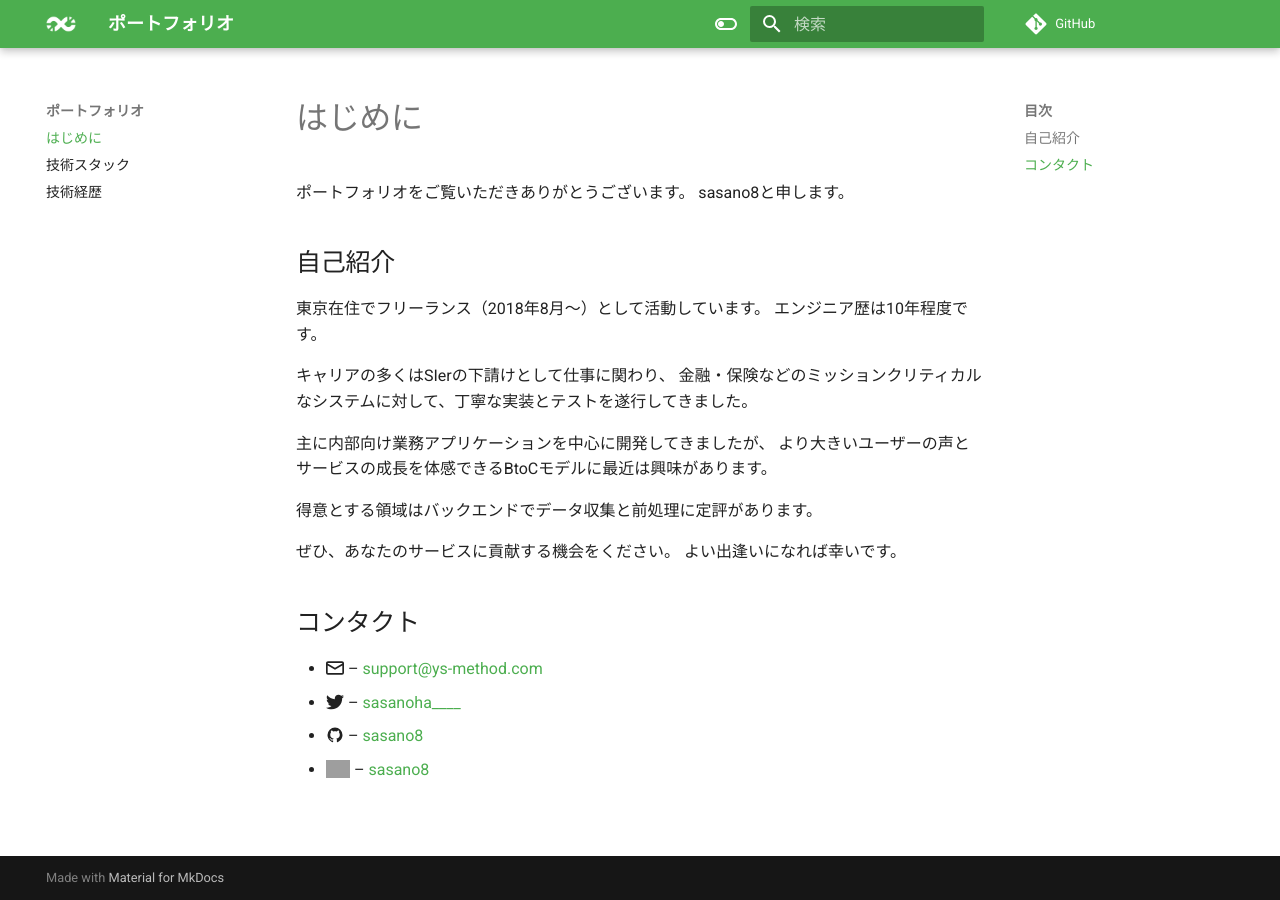
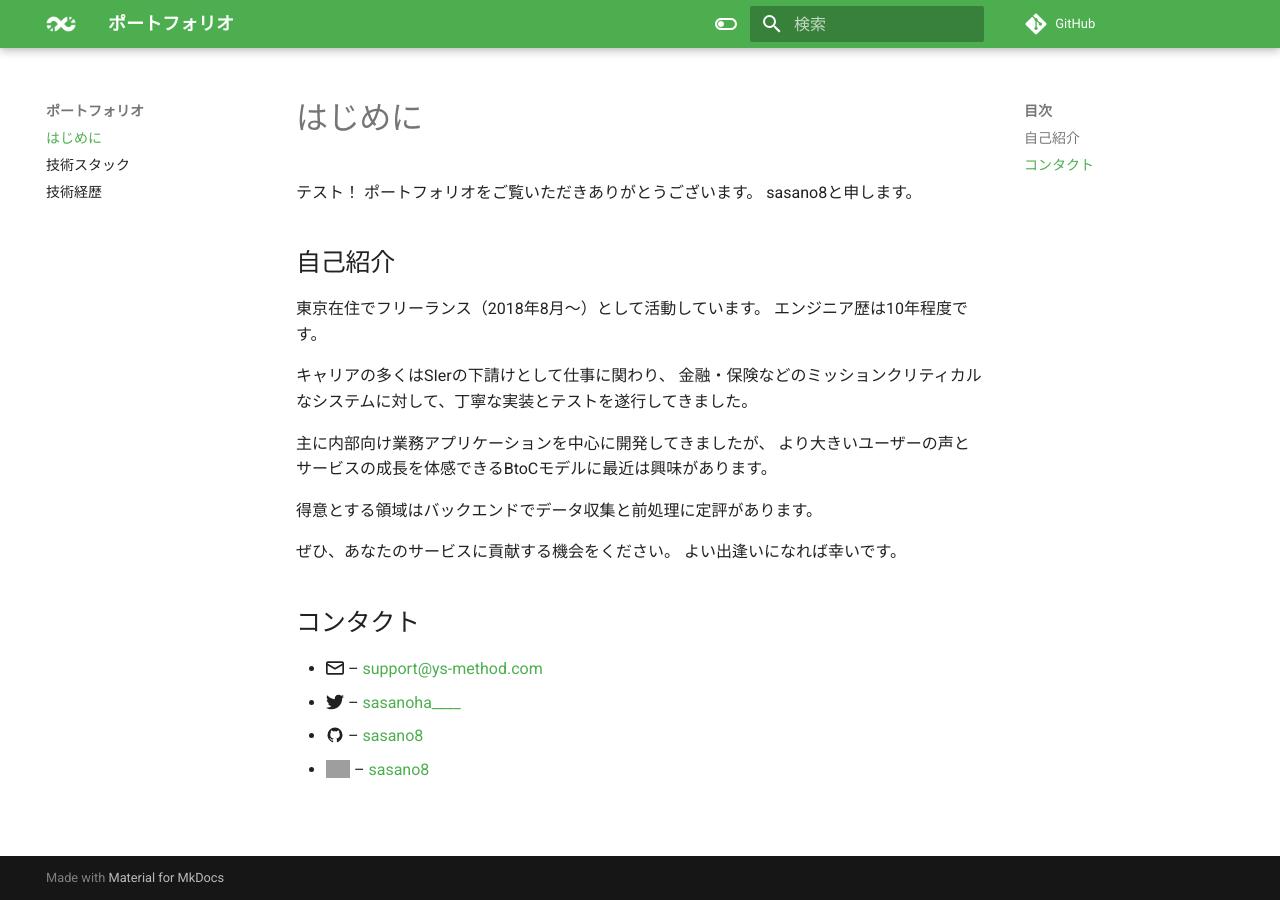
Before and after one commit to sasano8/portfolio, an MkDocs documentation site: the page built from docs/index.md, in a window 1280 px wide. Built offline with MkDocs 1.6.1 and Material for MkDocs 9.7.7, drawn with Linux system fonts in a browser that asks for light colours; comment, search, counter and statistics services are not loaded; grey boxes are pictures that could not be loaded.

Commit message:
Update index.md

```diff
--- a/docs/index.md
+++ b/docs/index.md
@@ -1,5 +1,6 @@
 # はじめに
 
+テスト！
 ポートフォリオをご覧いただきありがとうございます。
 sasano8と申します。
 
```
